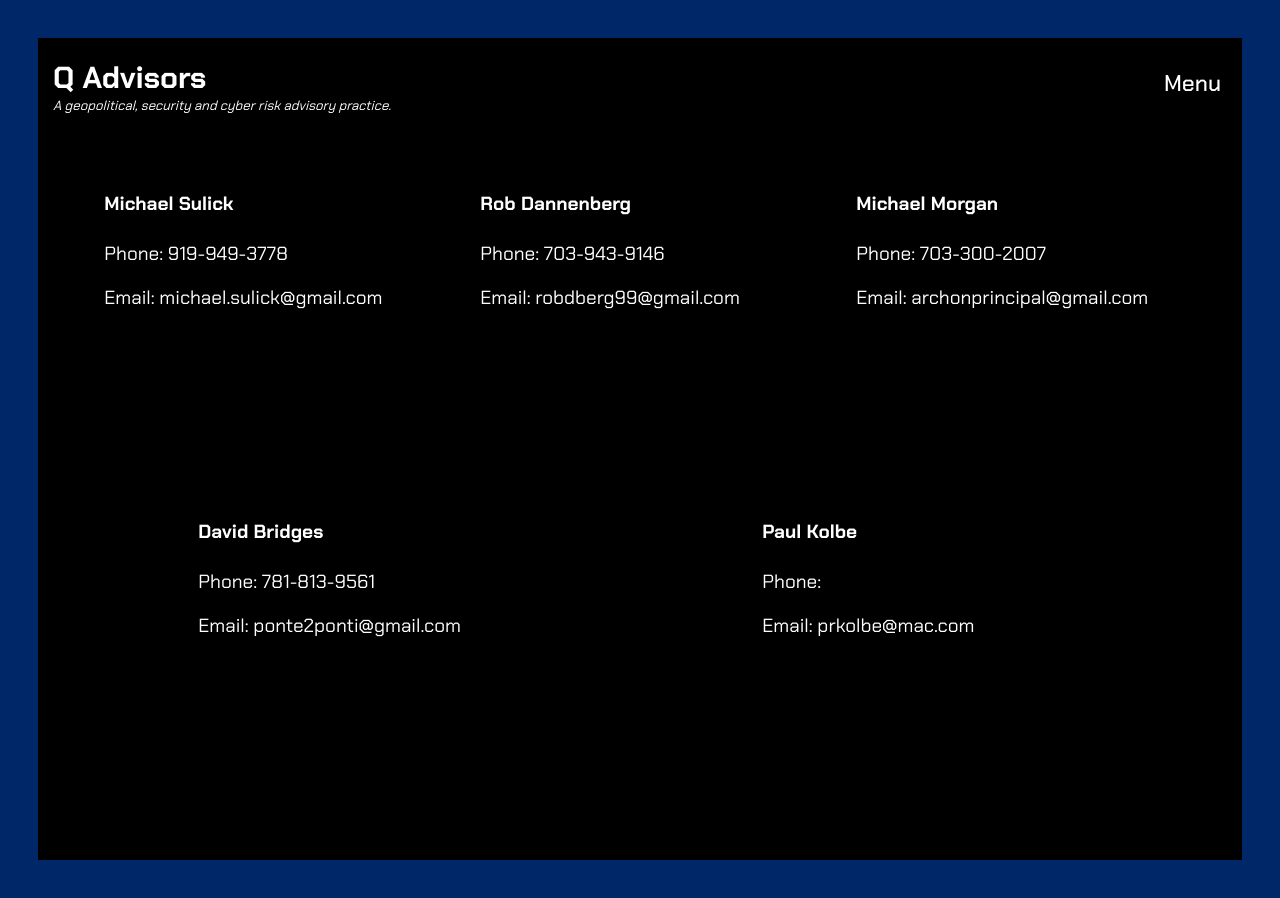
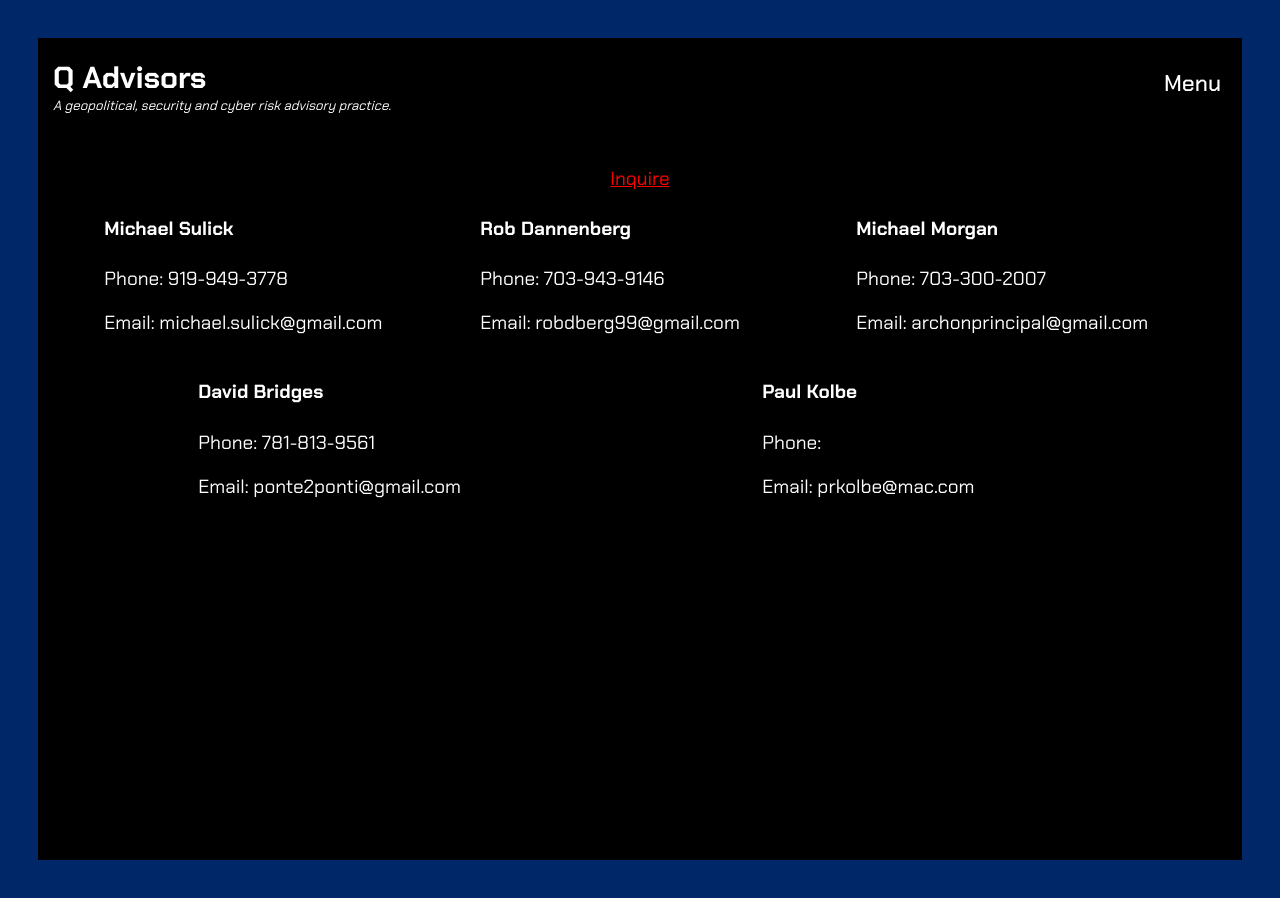
Before and after one commit to tdberg21/quint, a React (Create React App) app: page /contact in a window 1280 px wide. Built offline with nearby package versions, Linux system fonts and the light colour scheme.

Commit message:
Add link for inquery form and adjust CSS accordingly

```diff
--- a/src/Components/Contact/Contact.css
+++ b/src/Components/Contact/Contact.css
@@ -1,12 +1,16 @@
 .contact-component {
+
+  min-height: 82vh;
+  padding: 2rem;
+  background-color: #000;
+  color: #fff;
+}
+
+.contact-card-container {
   display: flex;
   flex-wrap: wrap;
   text-align: left;
   justify-content: space-around;
-  min-height: 82vh;
-  padding: 2rem;
-  background-color: #000;
-  color: #fff;
 }
 
 .contact-card {
--- a/src/Components/Contact/Contact.js
+++ b/src/Components/Contact/Contact.js
@@ -1,4 +1,5 @@
 import React from 'react';
+import { Link } from 'react-router-dom';
 import { bioData } from '../../bioData';
 import './Contact.css';
 
@@ -13,10 +14,15 @@
     )
   })
   return (
-    <div className='contact-component'>
-      {infoToDisplay}
+    <div className="contact-component">
+      {/* <p> */}
+      <Link to="/inquery" className="group-link">
+        Inquire
+      </Link>
+      {/* </p> */}
+      <div className="contact-card-container">{infoToDisplay}</div>
     </div>
-  )
+  );
 }
 
 export default Contact;
```
